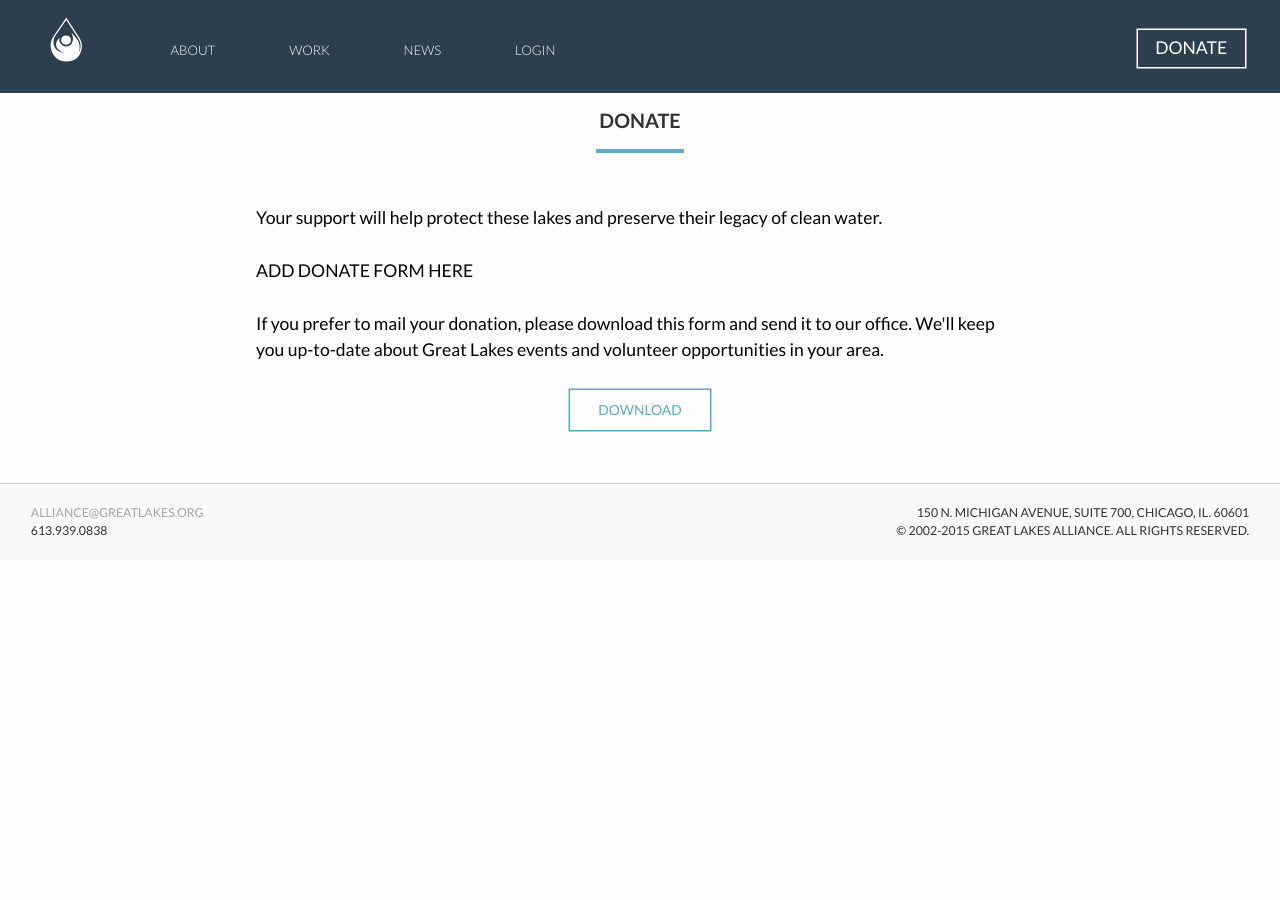
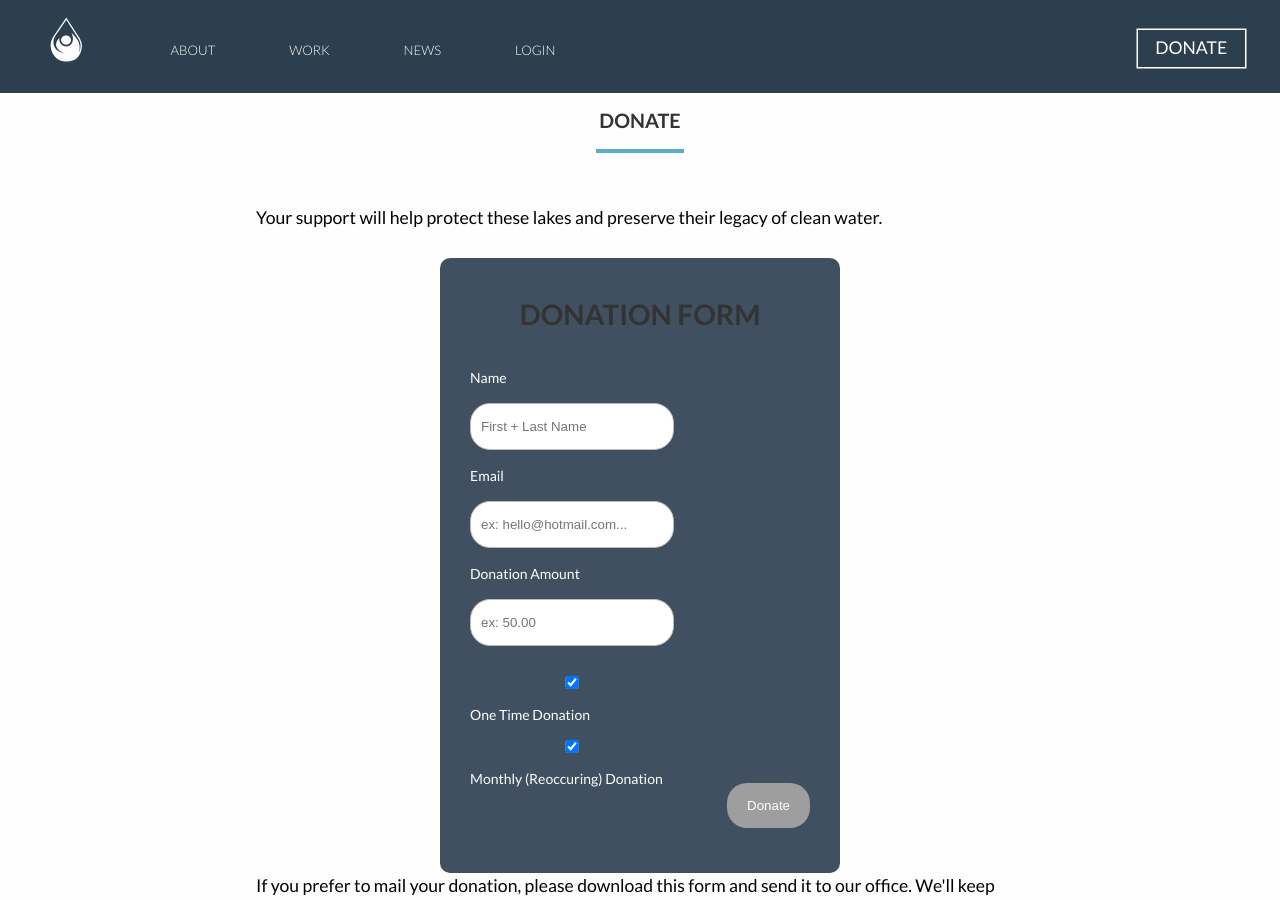
Before and after one commit to gbales11/greatlakesalliance, a Jekyll site: the page built from donate.html, in a window 1280 px wide and 900 px high, scrolled down 1666 px. Built offline with Jekyll 4.4.1, drawn with Linux system fonts in a browser that asks for light colours; nearby versions of some CDN libraries; Markdown is read by kramdown in place of the engine named in the settings; before the commit the page ends 2226 px from its top, so only the background shows below that; grey boxes are pictures that could not be loaded.

Commit message:
feat(all): add donation form to donate page
Add donation form with entry fields and check boxes for donation options

```diff
--- a/donate.html
+++ b/donate.html
@@ -5,9 +5,9 @@ layout: default
 <div class="donate-image">
 	<h1 class="yotta">Donate</h1>
 	<p class="subtitle-work">Join us in protecting the Great Lakes by making a donation to the Alliance.</p>
-	<a class="icon-arrow-up iconic down" href="#"></a>
+	<a class="icon-arrow-up iconic down" href="#contain-2"></a>
 </div>
-<div class="contain-2">
+<div id="contain-2" class="contain-2">
 	<h5>Donate Your Time</h5>
 	<span class="underline"></span>
 	<p>Everyone can make a distinct contribution toward ensuring a healthy future for our Great Lakes. Through responsible decision making, community involvement and partnerships, the Alliance advances its ecological mission. See how you can do your part!</p>
@@ -30,7 +30,40 @@ layout: default
 	<h5>Donate</h5>
 	<span class="underline"></span>
 	<p>Your support will help protect these lakes and preserve their legacy of clean water.</p>
-	<p>ADD DONATE FORM HERE</p>
+
+
+		<form method="post" action="">
+		<h1 class="hide">Great Lakes Alliance Donate form</h1>
+
+		<h2>Donation form</h2>
+
+		<label for="name">Name</label>
+		<input type="text" id="name" name="name" placeholder="First + Last Name" autocomplete="off" required />
+
+		<label for="email">Email</label>
+		<input type="email" id="email" name="email" placeholder="ex: hello@hotmail.com..." autocomplete="off" required />
+
+		<label for="amount">Donation Amount</label>
+		<input type="amount" id="amount" name="amount" placeholder="ex: 50.00" autocomplete="off" required />
+
+
+  			<input type="checkbox" id="checkbox" checked>
+  			<label for="checkbox">One Time Donation</label>
+
+  			<input type="checkbox" id="checkbox" checked>
+  			<label for="checkbox">Monthly (Reoccuring) Donation</label>
+
+		<input type="submit" name="submit" value="Donate" />
+
+	</form>
+
+
+
+
+
+
+
+
 	<p>If you prefer to mail your donation, please download this form and send it to our office. We'll keep you up-to-date about Great Lakes events and volunteer opportunities in your area.</p>
 	<a class="buttons micro" href="{{site.baseurl}}/donate.html">Download</a>
 </div>
```
Also changed, not shown: scss/components/_main.scss (+58 -0 lines).
